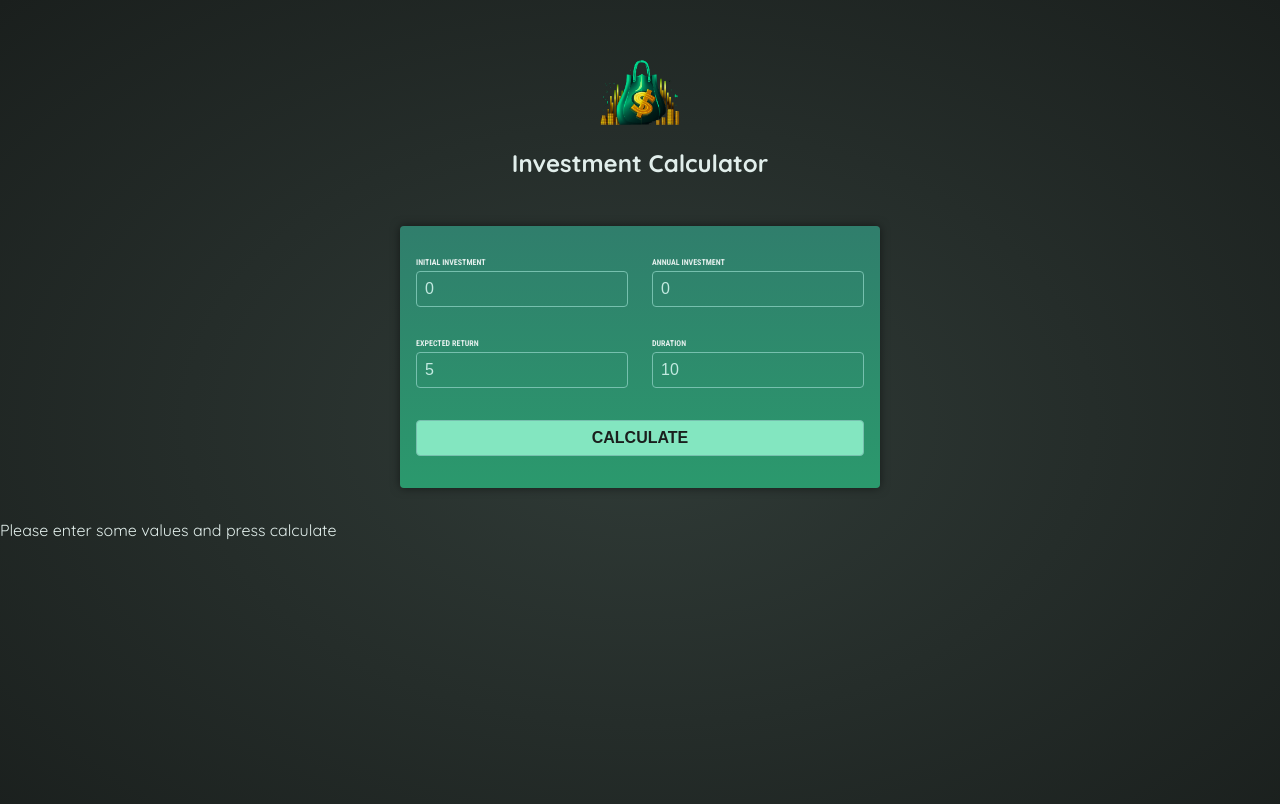
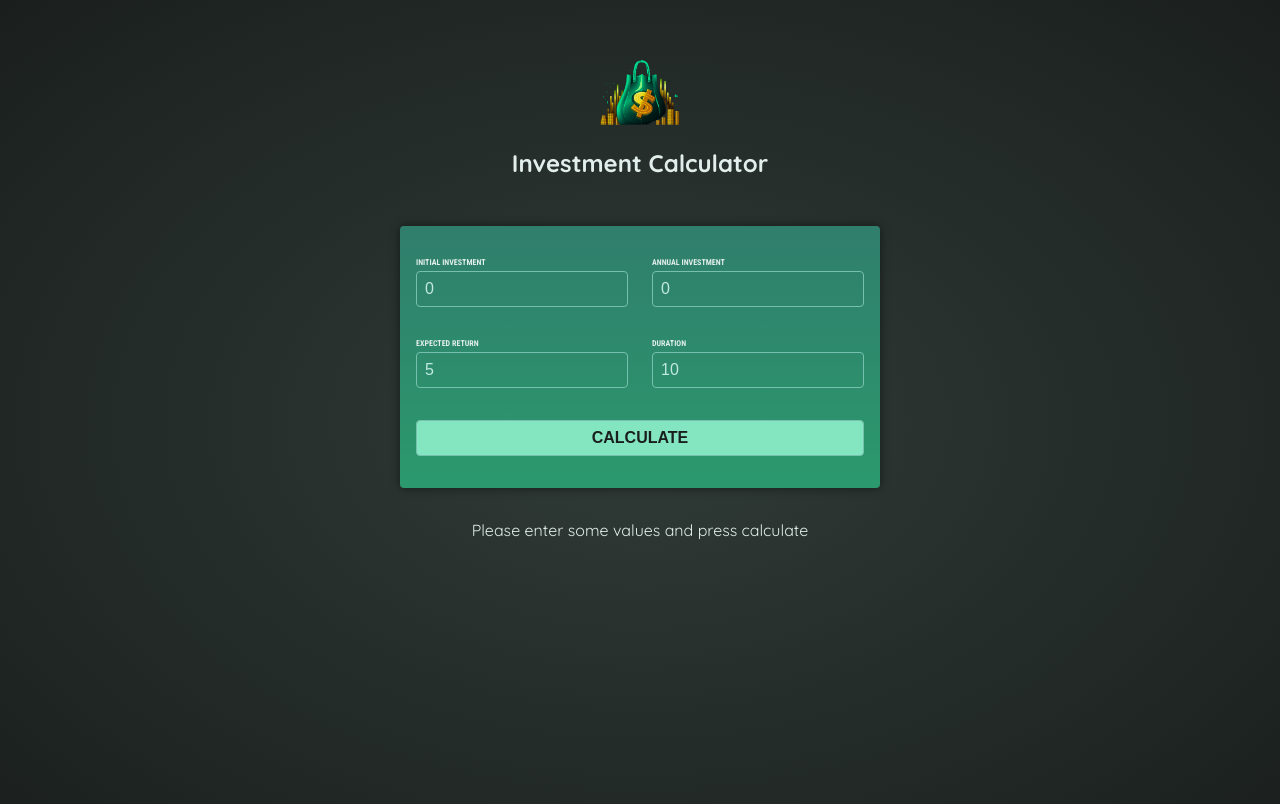
Before and after one commit to OscarAleDev95/angularMaxCourse2, an Angular app: page / in a window 1280 px wide. Shown: the top 804 px of the page. Built offline with nearby package versions, Linux system fonts and the light colour scheme.

Commit message:
SIGNALS reemplazo de inputs y outputs por funciones y no decoradores

```diff
--- a/src/app/app.component.html
+++ b/src/app/app.component.html
@@ -3,4 +3,4 @@
   (calculate)="calculateInvestmentResults($event)"
 ></app-user-input>
 
-<app-investment-results [results]="resultsData"></app-investment-results>
+<app-investment-results [results]="resultsData()"></app-investment-results>
--- a/src/app/app.component.ts
+++ b/src/app/app.component.ts
@@ -1,4 +1,4 @@
-import { Component } from "@angular/core";
+import { Component, signal } from "@angular/core";
 import { HeaderComponent } from "./header/header.component";
 import { UserInputComponent } from "./user-input/user-input.component";
 import { InvestmentInput } from "./investment-input.model";
@@ -11,14 +11,17 @@ import { InvestmentResultsComponent } from "./investment-results/investment-resu
   imports: [HeaderComponent, UserInputComponent, InvestmentResultsComponent],
 })
 export class AppComponent {
-  resultsData?: {
+  resultsData = signal<
+    | {
         year: number;
         interest: number;
         valueEndOfYear: number;
         annualInvestment: number;
         totalInterest: number;
         totalAmountInvested: number;
-  }[];
+      }[]
+    | undefined
+  >(undefined);
 
   calculateInvestmentResults(data: InvestmentInput) {
     const { initialInvestment, duration, expectedReturn, annualInvestment } =
@@ -42,7 +45,7 @@ export class AppComponent {
       });
     }
 
-    this.resultsData = annualData;
+    this.resultsData.set(annualData);
     // console.log("Annual data", annualData);
     // return annualData;
   }
--- a/src/app/investment-results/investment-results.component.html
+++ b/src/app/investment-results/investment-results.component.html
@@ -1,5 +1,5 @@
-@if(!results){
-<p>Please enter some values and press calculate</p>
+@if(!results()){
+<p class="center">Please enter some values and press calculate</p>
 }@else{
 <table>
   <thead>
@@ -12,7 +12,7 @@
     </tr>
   </thead>
   <tbody>
-    @for(result of results; track result.year){
+    @for(result of results(); track result.year){
     <tr>
       <td>
         {{ result.year }}
--- a/src/app/investment-results/investment-results.component.ts
+++ b/src/app/investment-results/investment-results.component.ts
@@ -10,21 +10,24 @@ import { Component, Input, input } from "@angular/core";
 })
 export class InvestmentResultsComponent {
   //**USANDO SIGNALS LO AGREGAMOS EN MINUSUCLAS EL input CÓMO UNA FUNCUIÓN */
-  // results = input<{
+  results = input<
+    {
+      year: number;
+      interest: number;
+      valueEndOfYear: number;
+      annualInvestment: number;
+      totalInterest: number;
+      totalAmountInvested: number;
+    }[]
+  >();
+
+  // SIN USAR SIGNALS
+  // @Input() results?: {
   //   year: number;
   //   interest: number;
   //   valueEndOfYear: number;
   //   annualInvestment: number;
   //   totalInterest: number;
   //   totalAmountInvested: number;
-  // }>();
-
-  @Input() results?: {
-    year: number;
-    interest: number;
-    valueEndOfYear: number;
-    annualInvestment: number;
-    totalInterest: number;
-    totalAmountInvested: number;
-  }[];
+  // }[];
 }
--- a/src/app/user-input/user-input.component.ts
+++ b/src/app/user-input/user-input.component.ts
@@ -1,4 +1,4 @@
-import { Component, EventEmitter, Output } from "@angular/core";
+import { Component, EventEmitter, output, Output, signal } from "@angular/core";
 
 import { FormsModule } from "@angular/forms";
 import { InvestmentInput } from "../investment-input.model";
@@ -11,21 +11,26 @@ import { InvestmentInput } from "../investment-input.model";
   styleUrl: "./user-input.component.css",
 })
 export class UserInputComponent {
-  @Output() calculate = new EventEmitter<InvestmentInput>();
+  calculate = output<InvestmentInput>();
 
   //variables declaradas para que el usuario edite
-  enteredInitialInvestment = "0";
-  enteredAnualInvestment = "0";
-  enteredExpectedResult = "5";
-  enteredDuration = "10";
+  enteredInitialInvestment = signal("0");
+  enteredAnualInvestment = signal("0");
+  enteredExpectedResult = signal("5");
+  enteredDuration = signal("10");
 
   onSubmit() {
     console.log("SUBMITTED");
     this.calculate.emit({
-      initialInvestment: +this.enteredAnualInvestment, //para transformar un string a un number en angular debemos de agregar solamente un signo de + antes de la variable
-      duration: +this.enteredDuration,
-      expectedReturn: +this.enteredExpectedResult,
-      annualInvestment: +this.enteredAnualInvestment,
+      initialInvestment: +this.enteredAnualInvestment(), //para transformar un string a un number en angular debemos de agregar solamente un signo de + antes de la variable
+      duration: +this.enteredDuration(),
+      expectedReturn: +this.enteredExpectedResult(),
+      annualInvestment: +this.enteredAnualInvestment(),
     });
+
+    this.enteredInitialInvestment.set("0");
+    this.enteredAnualInvestment.set("0");
+    this.enteredExpectedResult.set("5");
+    this.enteredDuration.set("10");
   }
 }
```
Lines whose indentation alone changed are shown as unchanged.
